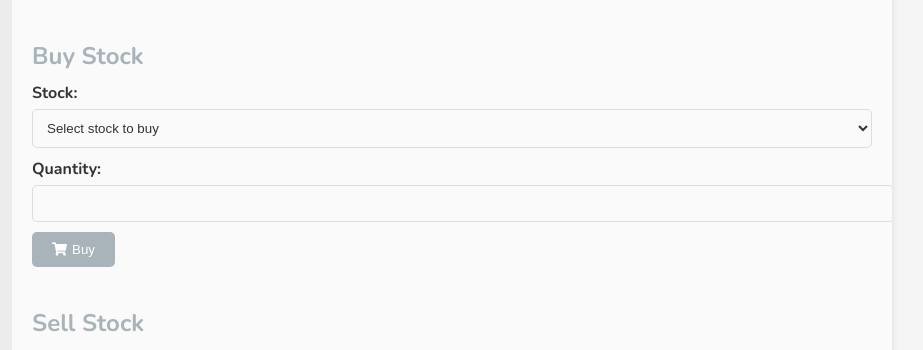
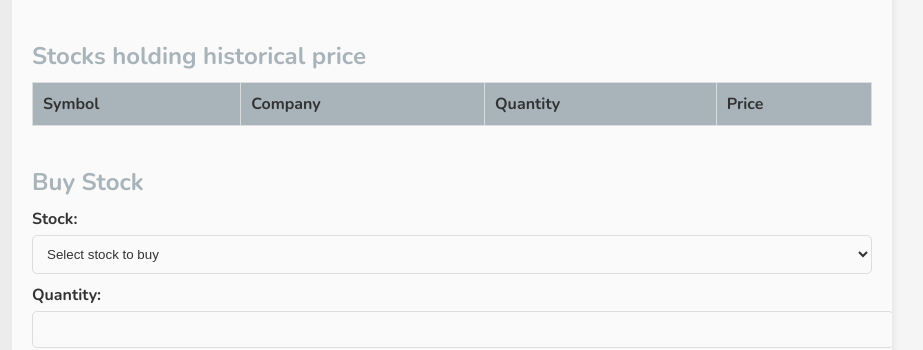
Before and after one commit to Qichen-Liu/StockPortfolio-Team13-Sherry-Zoe-Mike, a Flask app: page /api/portfolio in a window 1280 px wide. Shown: the part 827-1177 px from the top of the page, without its empty margins (348-1271 px from the left). Run offline with Flask 3, Linux system fonts and the light colour scheme; data that the repository does not hold is empty.

Commit message:
realtime price done
30 days prices can be found at stock_can_sell.last_30_days_prices

```diff
--- a/app/templates/portfolio.html
+++ b/app/templates/portfolio.html
@@ -238,6 +238,34 @@
                     {% endfor %}
                 </tbody>
             </table>
+
+
+
+            <h2>Stocks holding historical price</h2>
+            <table>
+                <thead>
+                    <tr>
+                        <th>Symbol</th>
+                        <th>Company</th>
+                        <th>Quantity</th>
+                        <th>Price</th>
+                    </tr>
+                </thead>
+                <tbody>
+                    {% for stock in stocks_can_sell %}
+                    <tr>
+                        <td>{{ stock.symbol }}</td>
+                        <td>{{ stock.stock_name }}</td>
+                        <td>{{ stock.quantity }}</td>
+                        <td>{{ stock.last_30_days_prices }}</td>
+                    </tr>
+                    {% endfor %}
+                </tbody>
+            </table>
+
+
+
+
             <h2>Buy Stock</h2>
             <form action="/api/portfolio/1/buy" method="POST">
                 <label for="buy_stock_id">Stock:</label>
```
Also changed, not shown: app/routes.py (line endings or trailing spaces).
